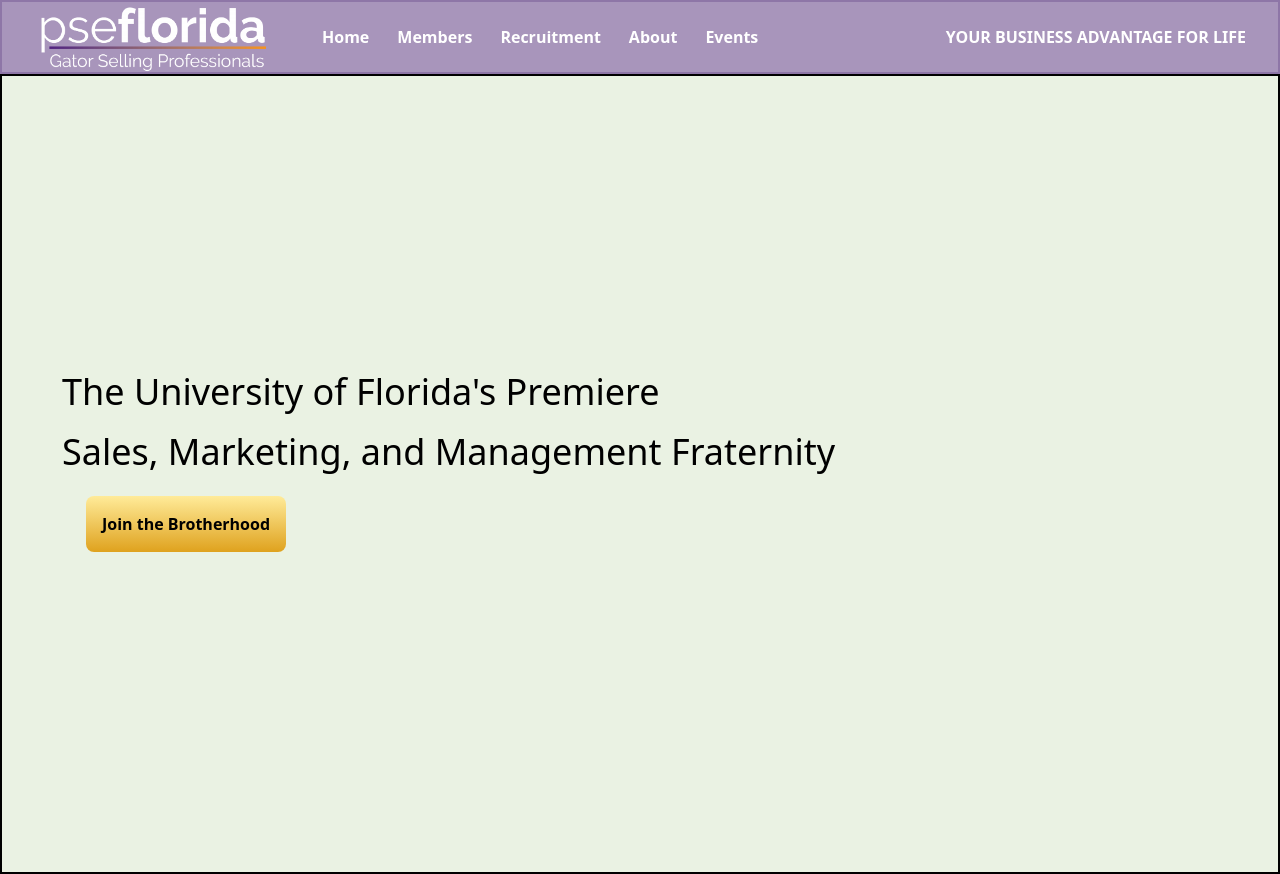
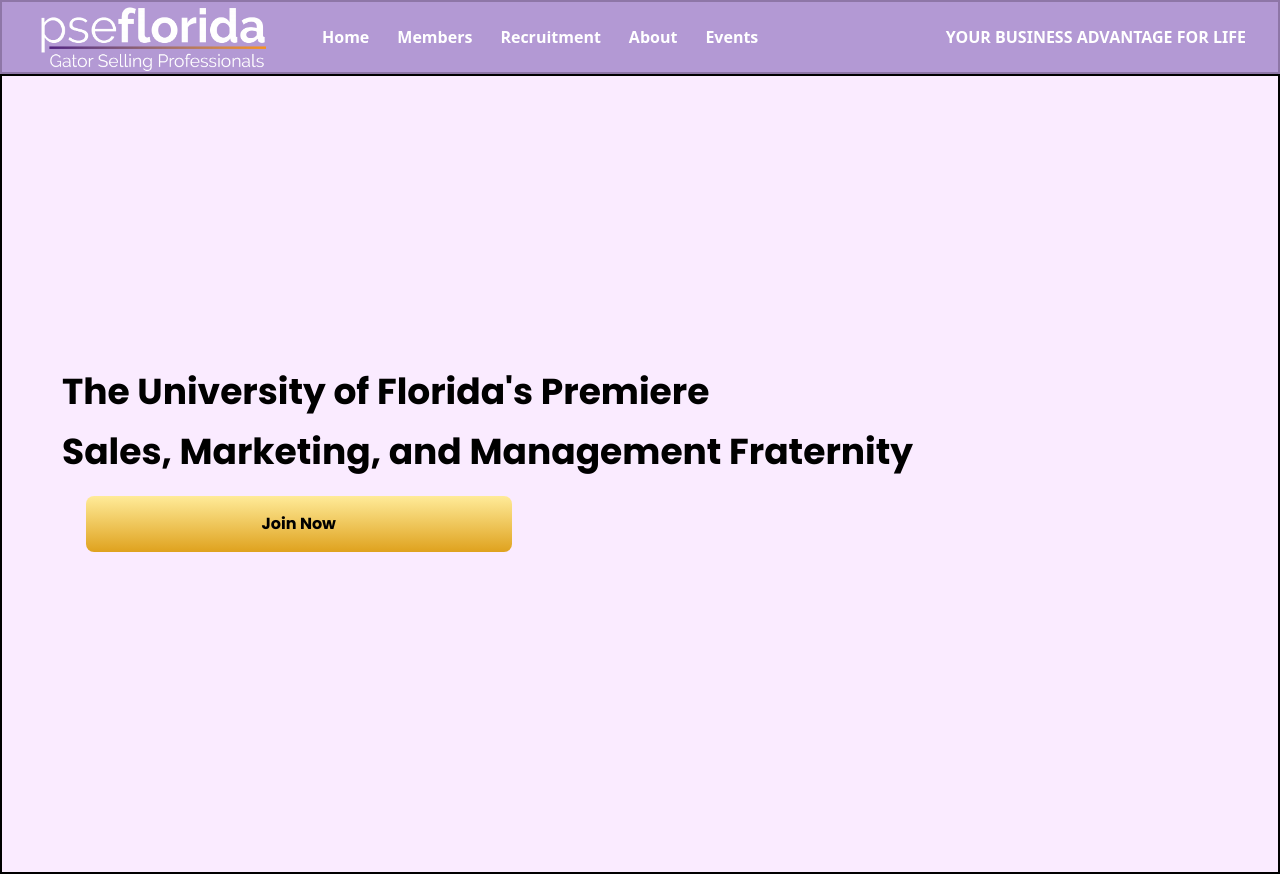
Before and after one commit to liamkyoung/pse, a Next.js app: page / in a window 1280 px wide. Built offline with nearby package versions, Linux system fonts and the light colour scheme.

Commit message:
Work from class & heavener building

```diff
--- a/package.json
+++ b/package.json
@@ -10,6 +10,7 @@
   },
   "dependencies": {
     "@heroicons/react": "^1.0.4",
+    "animejs": "^3.2.1",
     "autoprefixer": "^10.3.6",
     "next": "11.1.2",
     "postcss": "^8.3.8",
--- a/src/components/BodyTitle.js
+++ b/src/components/BodyTitle.js
@@ -3,10 +3,10 @@ import React from 'react'
 function BodyTitle () {
   return (
     <div className='flex scroll-snap-start h-screen items-center border-2 border-black'>
-      <div className='text-black text-4xl p-5 m-10'>
+      <div className='font-display text-black text-4xl p-5 m-10'>
         <h2>The University of Florida's Premiere</h2>
         <h2 className='pt-5'>Sales, Marketing, and Management Fraternity</h2>
-        <button className='button'>Join the Brotherhood</button>
+        <button className='button w-1/2 m-0'>Join Now</button>
       </div>
     </div>
 
--- a/src/components/Reasons.js
+++ b/src/components/Reasons.js
@@ -6,7 +6,7 @@ import Briefcase from '@heroicons/react/outline/BriefcaseIcon'
 function Reasons () {
   return (
     <div className='scrollable-section justify-center items-center thick-border-black'>
-      <div className='flex justify-between h-12 w-1/2 text-2xl'>
+      <div className='flex justify-between h-12 w-1/2 text-2xl thick-border-black'>
         <div className='text-center text-black hover:text-pse_yellow-dark w-12'>
           <StockIcon />
           Skills
--- a/src/pages/index.js
+++ b/src/pages/index.js
@@ -13,9 +13,8 @@ export default function Home () {
         <title>Pi Sigma Epsilon</title>
         <meta name='description' content='Generated by create next app' />
         <link rel='icon' href='/pse_icon.jpg' />
-        <link rel='preconnect' href='https://fonts.googleapis.com' />
-        <link rel='preconnect' href='https://fonts.gstatic.com' crossOrigin='true' />
         <link href='https://fonts.googleapis.com/css2?family=Montserrat:wght@600&display=swap' rel='stylesheet' />
+        <link href="https://fonts.googleapis.com/css2?family=Poppins:wght@700&display=swap" rel="stylesheet" />
       </Head>
 
       <Header />
--- a/tailwind.config.js
+++ b/tailwind.config.js
@@ -6,7 +6,7 @@ module.exports = {
       colors: {
         pse_purple: {
           DEFAULT: '#52237F',
-          light: '#A895BB',
+          light: '#b399d4',
           medium: '#8E76A7',
           dark: '#32213A'
         },
@@ -23,9 +23,12 @@ module.exports = {
           black: '#090809'
         },
         pse_white: {
-          DEFAULT: '#EAF2E3'
+          DEFAULT: '#faebff'
         }
       }
+    },
+    fontFamily: {
+      display: ['Monsterrat', 'Poppins']
     }
   },
   variants: {
```
Also changed, not shown: 1 other file (tests, documents, lock files or other folders).
